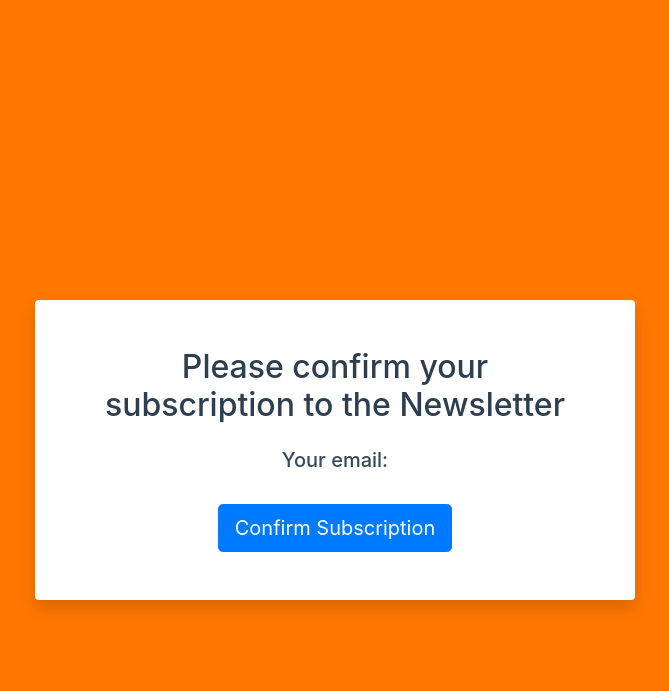
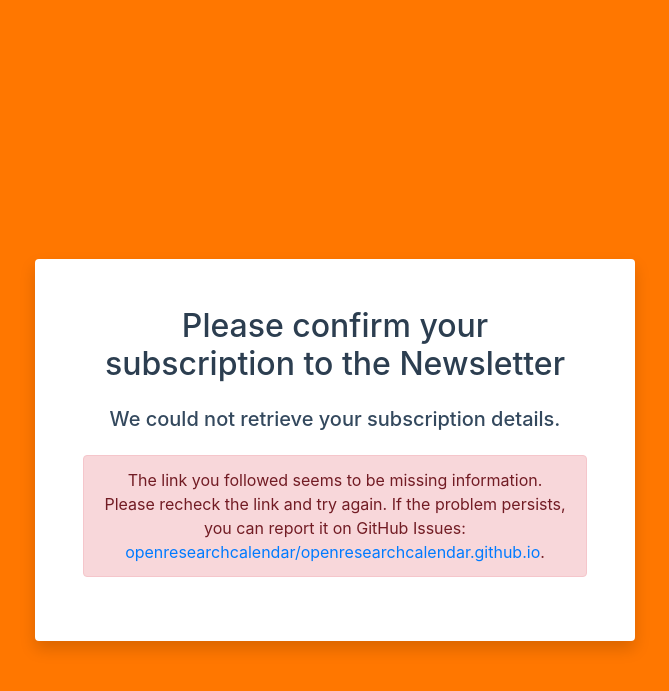
Before and after one commit to openresearchcalendar/openresearchcalendar.github.io, a Jekyll site: the page confirm.html, which Jekyll copies as it is, in a window 1280 px wide. Shown: the top 691 px of the page, without its empty margins (305-974 px from the left). Built offline with Jekyll 4.4.1, drawn with Linux system fonts in a browser that asks for light colours.

Commit message:
Add error handling for missing subscription details on confirmation page

```diff
--- a/confirm.html
+++ b/confirm.html
@@ -81,8 +81,12 @@ body {
 <div class="container d-flex align-items-center justify-content-center min-vh-100">
   <div class="bg-white p-5 rounded shadow text-center" style="max-width: 600px; width: 90%;">
     <h1 class="title">Please confirm your subscription to the Newsletter</h1>
-    <h3 class="subtitle">Your email: <span id="email"></span></h3>
+    <h3 id="subtitle" class="subtitle">Your email: <span id="email"></span></h3>
     <a id="confirm-link" href="#" class="btn btn-primary btn-lg mt-3">Confirm Subscription</a>
+    <div id="error" class="alert alert-danger mt-4 d-none" role="alert">
+      The link you followed seems to be missing information. Please recheck the link and try again. If the problem persists, you can report it on GitHub Issues:
+      <a href="https://github.com/openresearchcalendar/openresearchcalendar.github.io/issues/new/choose" target="_blank" rel="noopener">openresearchcalendar/openresearchcalendar.github.io</a>.
+    </div>
   </div>
 </div>
 
@@ -93,12 +97,26 @@ $( document ).ready(function() {
     var domain = params.get('b') || '';
     var uuid = params.get('uuid') || '';
     var email = (localPart && domain) ? localPart + '@' + domain : '';
+    var confirmLink = document.getElementById('confirm-link');
+    var errorBox = document.getElementById('error');
+    var subtitle = document.getElementById('subtitle');
+    var paramsMissing = !localPart || !domain || !uuid;
 
-    if (email) {
+    if (email && !paramsMissing) {
         document.getElementById('email').textContent = email;
+    } else {
+        if (subtitle) {
+            subtitle.textContent = 'We could not retrieve your subscription details.';
+        }
+        if (confirmLink) {
+            confirmLink.classList.add('d-none');
+        }
+        if (errorBox) {
+            errorBox.classList.remove('d-none');
+        }
+        return;
     }
 
-    var confirmLink = document.getElementById('confirm-link');
     if (confirmLink) {
         confirmLink.addEventListener('click', function(event) {
             event.preventDefault();
```
